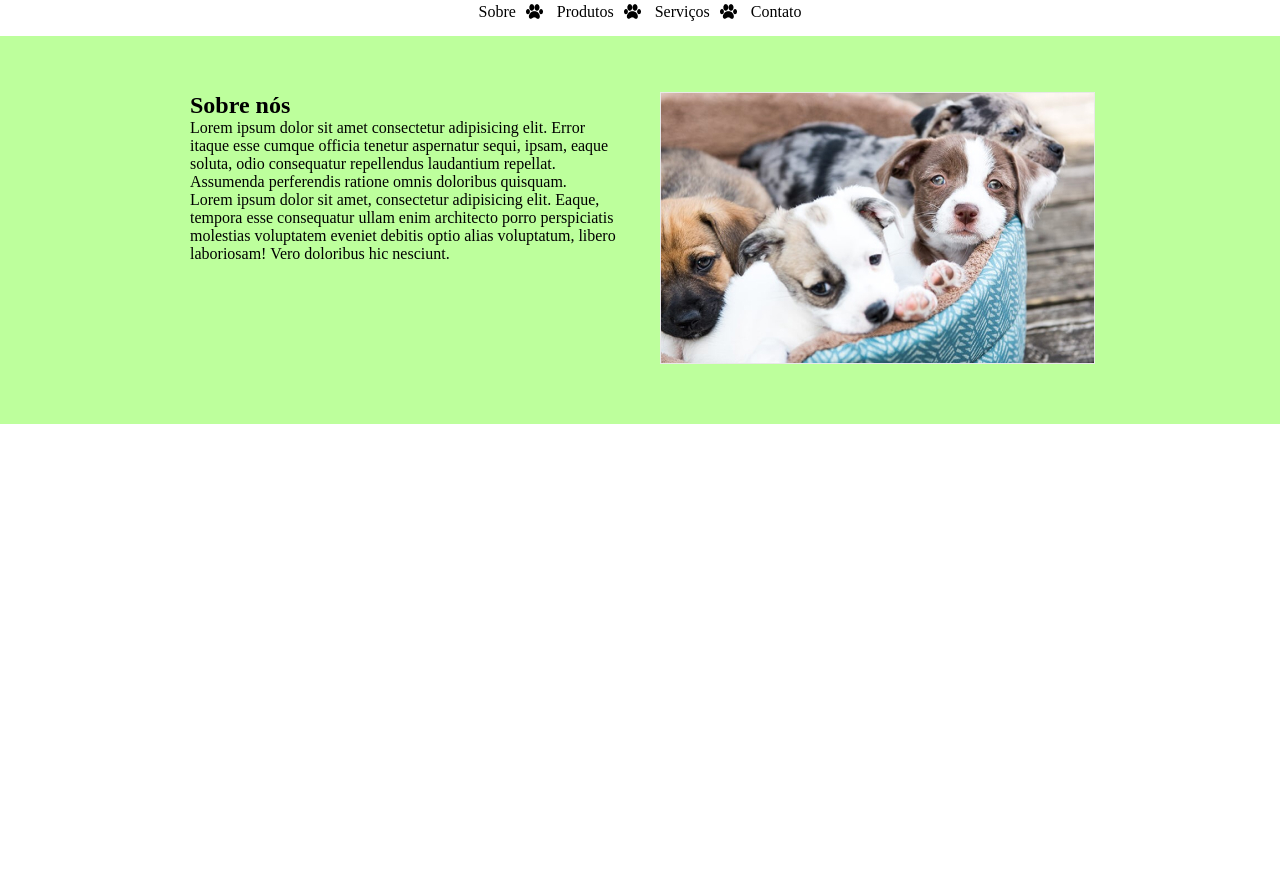
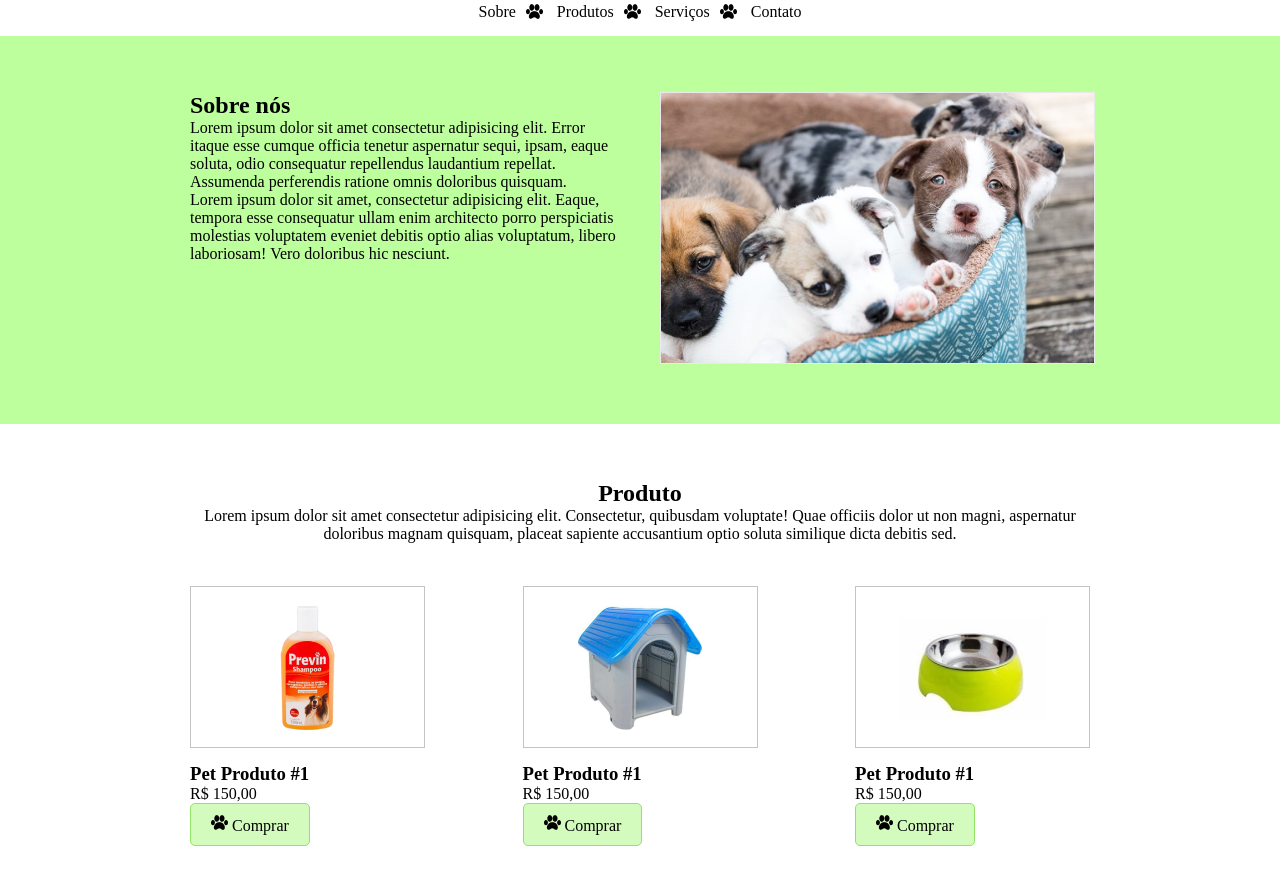
Before and after one commit to diocav/PetShop, a plain HTML site: page index.html in a window 1280 px wide. Shown: the part 116-1000 px from the top of the page. Before the commit the page ends 800 px from the top, so only its background shows below. Drawn offline with Linux system fonts and the light colour scheme.

Commit message:
section produto

```diff
--- a/css/petshop.css
+++ b/css/petshop.css
@@ -66,3 +66,37 @@ nav a:hover{
 .flex-container .col{
     width: 430px;
 }
+
+.texto-centralizado{
+    text-align: center;
+}
+.produto{
+    width: 235px;
+}
+
+.produto figure{
+    border: 1px solid #c4c4c4;
+    background-color: #fff;
+    margin: 0 0 15px 0;
+    text-align: center;
+    height: 160px;
+    line-height: 160px;
+}
+
+.produto figure img{
+    vertical-align: middle;
+}
+
+.btn-pata{
+    border: 1px solid #91e467;
+    background-color: #d2fbbd;
+    text-decoration: none;
+    color: #000;
+    border-radius: 5px;
+    display: inline-block;
+    padding:  10px 20px;
+}
+
+#produto .flex-container{
+    margin-top: 43px;
+}
--- a/index.html
+++ b/index.html
@@ -37,5 +37,55 @@
         </div>
     </section>
 
+    <section id="produto">
+        <div class="container">
+            <h2 class="texto-centralizado">Produto</h2>
+            <p class="texto-centralizado">Lorem ipsum dolor sit amet consectetur adipisicing elit. Consectetur, quibusdam voluptate! Quae officiis dolor ut non magni, aspernatur doloribus magnam quisquam, placeat sapiente accusantium optio soluta similique dicta debitis sed.</p>
+                <div class="flex-container">
+                    <article class="produto">
+                        <figure>
+                            <img src="img/produto-1.jpg" alt="Produto Pet 1">
+                        </figure>
+                        <h3>Pet Produto #1</h3>
+                        <p>R$ 150,00</p>
+                        <a href="#" class="btn-pata">
+                            <img src="img/patinha-preta.png" alt="patinha preta">
+                            Comprar
+                        </a>
+
+
+                    </article>
+
+                    <article class="produto">
+                        <figure>
+                            <img src="img/produto-2.jpg" alt="Produto Pet 1">
+                        </figure>
+                        <h3>Pet Produto #1</h3>
+                        <p>R$ 150,00</p>
+                        <a href="#" class="btn-pata">
+                            <img src="img/patinha-preta.png" alt="patinha preta">
+                            Comprar
+                        </a>
+
+
+                    </article><article class="produto">
+                        <figure>
+                            <img src="img/produto-3.jpg" alt="Produto Pet 1">
+                        </figure>
+                        <h3>Pet Produto #1</h3>
+                        <p>R$ 150,00</p>
+                        <a href="#" class="btn-pata">
+                            <img src="img/patinha-preta.png" alt="patinha preta">
+                            Comprar
+                        </a>
+
+
+                    </article>
+                </div>
+
+        </div>
+
+    </section>
+
 </body>
 </html>
```
